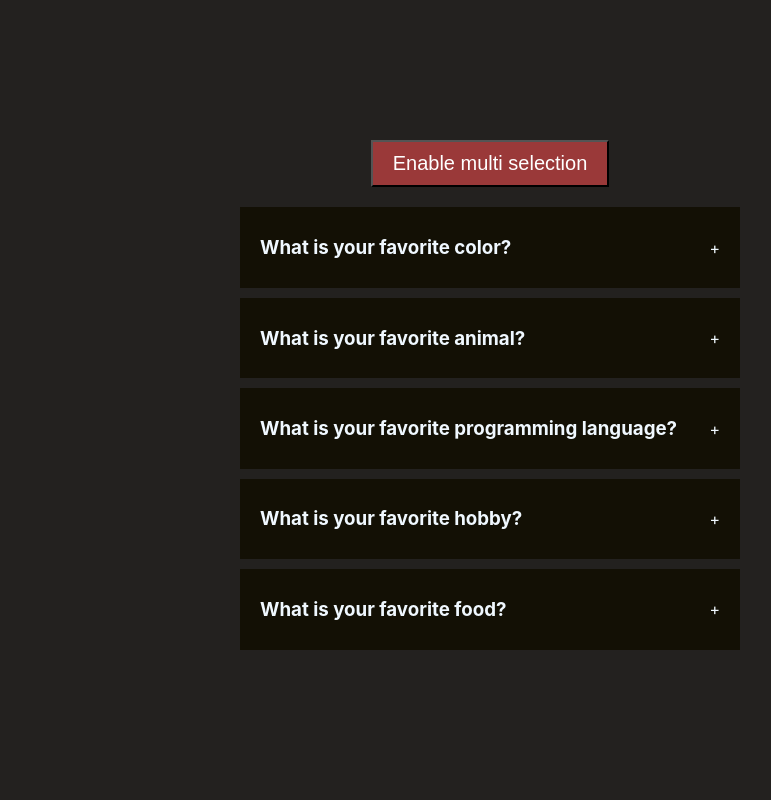
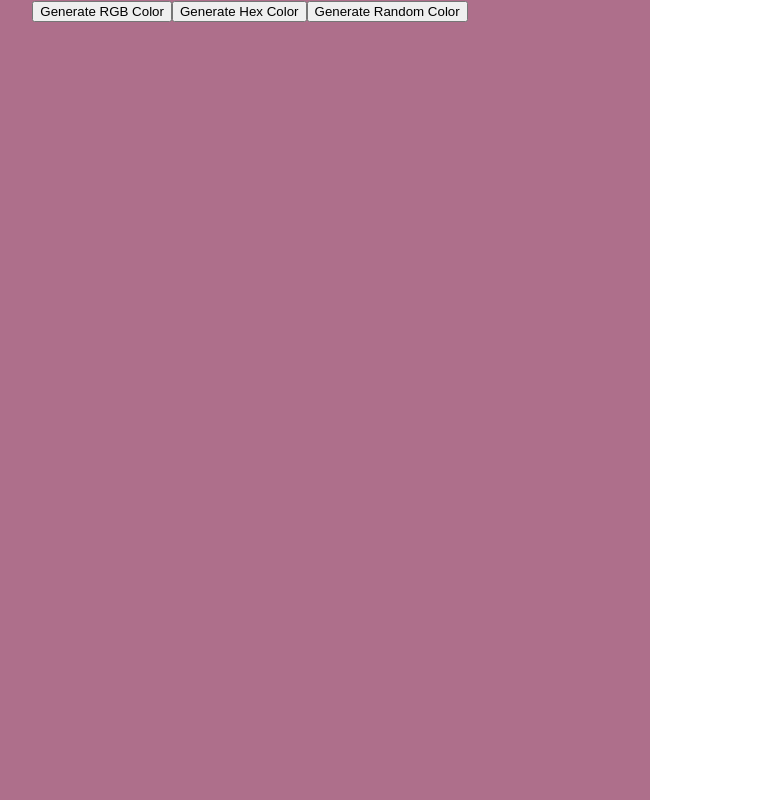
Before and after one commit to shilCode/accordian-react-app, a React (Create React App) app: page / in a window 1280 px wide. Shown: the whole page, without its empty margins (150-921 px from the left). Built offline with nearby package versions, Linux system fonts and the light colour scheme.

Commit message:
random color generator

```diff
--- a/package.json
+++ b/package.json
@@ -12,7 +12,7 @@
     "web-vitals": "^2.1.4"
   },
   "scripts": {
-    "start": "CHOKIDAR_USEPOLLING=true react-scripts start",
+    "start": "BROWSER=none WDS_SOCKET_PORT=0 react-scripts start",
     "build": "react-scripts build",
     "test": "react-scripts test",
     "eject": "react-scripts eject"
--- a/src/App.js
+++ b/src/App.js
@@ -1,12 +1,15 @@
 import './App.css';
 import Accordian from './components/accordian/index';
+import RandomColorGenerator from './components/random-color';
 
 
 function App() {
   return (
     <div className="App">
       {/* Accordian Component */}
-      <Accordian/>
+      {/* <Accordian/> */}
+      {/* Random Color Generator */}
+      <RandomColorGenerator/>
     </div>
   );
 }
--- /dev/null
+++ b/src/components/random-color/index.jsx
@@ -0,0 +1,56 @@
+import { useEffect, useState } from "react";
+
+export default function RandomColorGenerator() {
+  const [typeOfColor, setTypeOfColor] = useState("hex");
+  const [color, setColor] = useState("#000000");
+
+  function getRandomNumbers(length) {
+    return Math.floor(Math.random() * length);
+  }
+
+  function handleGenerateRandomColor() {
+    const hex = [0, 1, 2, 3, 4, 5, 6, 7, 8, 9, "A", "B", "C", "D", "E", "F"];
+    let hexColor = "#";
+    //logic of 6digits hex numbers
+    for (let i = 0; i < 6; i++) {
+      hexColor = hexColor + hex[getRandomNumbers(hex.length)];
+    }
+    console.log(hexColor);
+    setColor(hexColor);
+  }
+
+  function handleRGBColor() {
+    const r = getRandomNumbers(256);
+    const g = getRandomNumbers(256);
+    const b = getRandomNumbers(256);
+    console.log(`rgb(${r},${g},${b})`);
+    setColor(`rgb(${r},${g},${b})`);
+
+
+  }
+  //swtiches between which effect to use
+  useEffect(() => {
+    if (typeOfColor === "rgb") handleRGBColor();
+    else handleGenerateRandomColor();
+  }, [typeOfColor]);
+
+  return (
+    <div
+      style={{
+        background: color,
+        width: "100vh",
+        height: "100vh",
+      }}
+    >
+      <button onClick={() => setTypeOfColor("rgb")}>Generate RGB Color</button>
+      <button onClick={() => setTypeOfColor("hex")}>Generate Hex Color</button>
+      <button
+        onClick={
+          typeOfColor === "hex" ? handleGenerateRandomColor : handleRGBColor
+        }
+      >
+        Generate Random Color
+      </button>
+    </div>
+  );
+}
```
